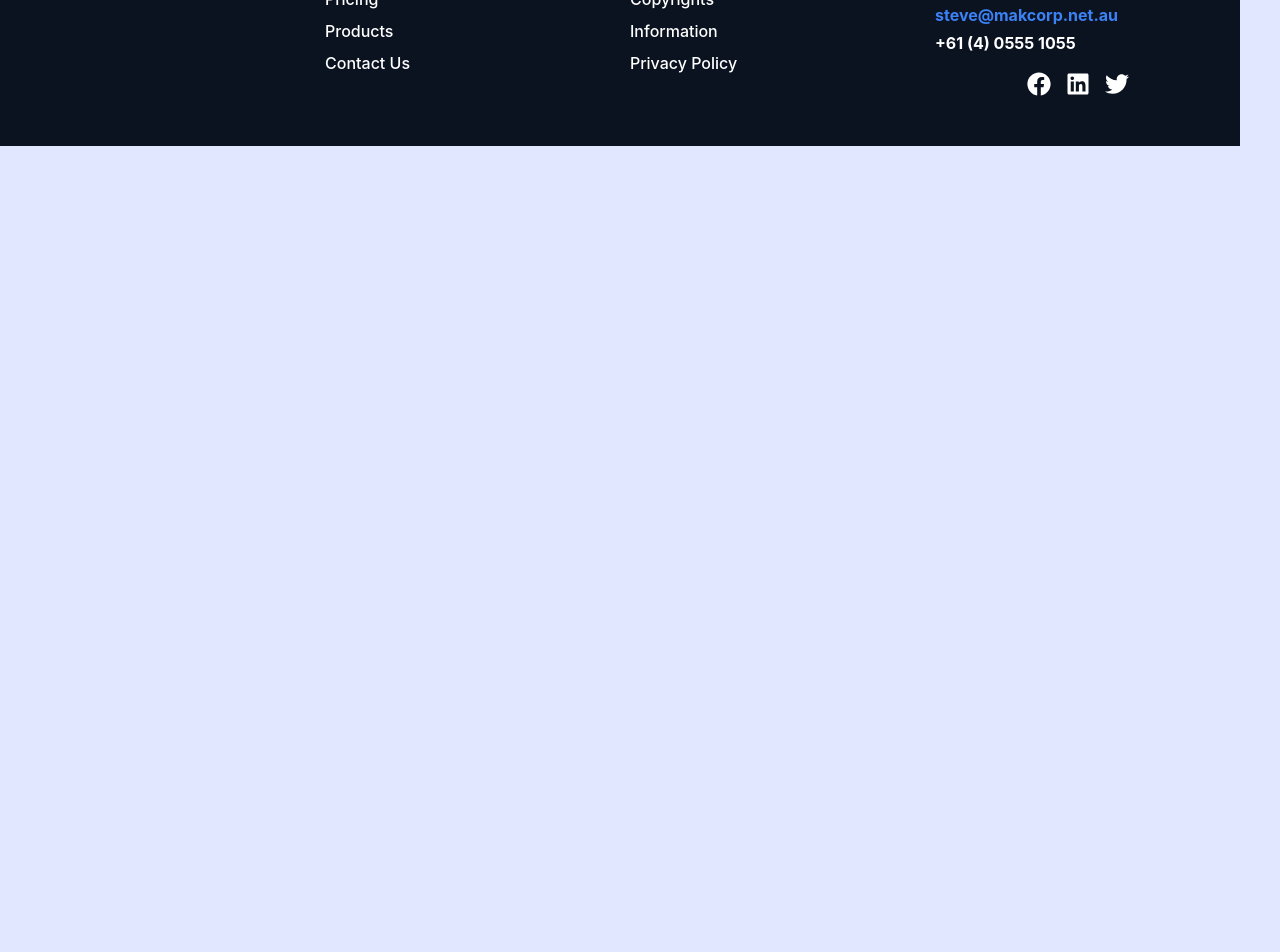
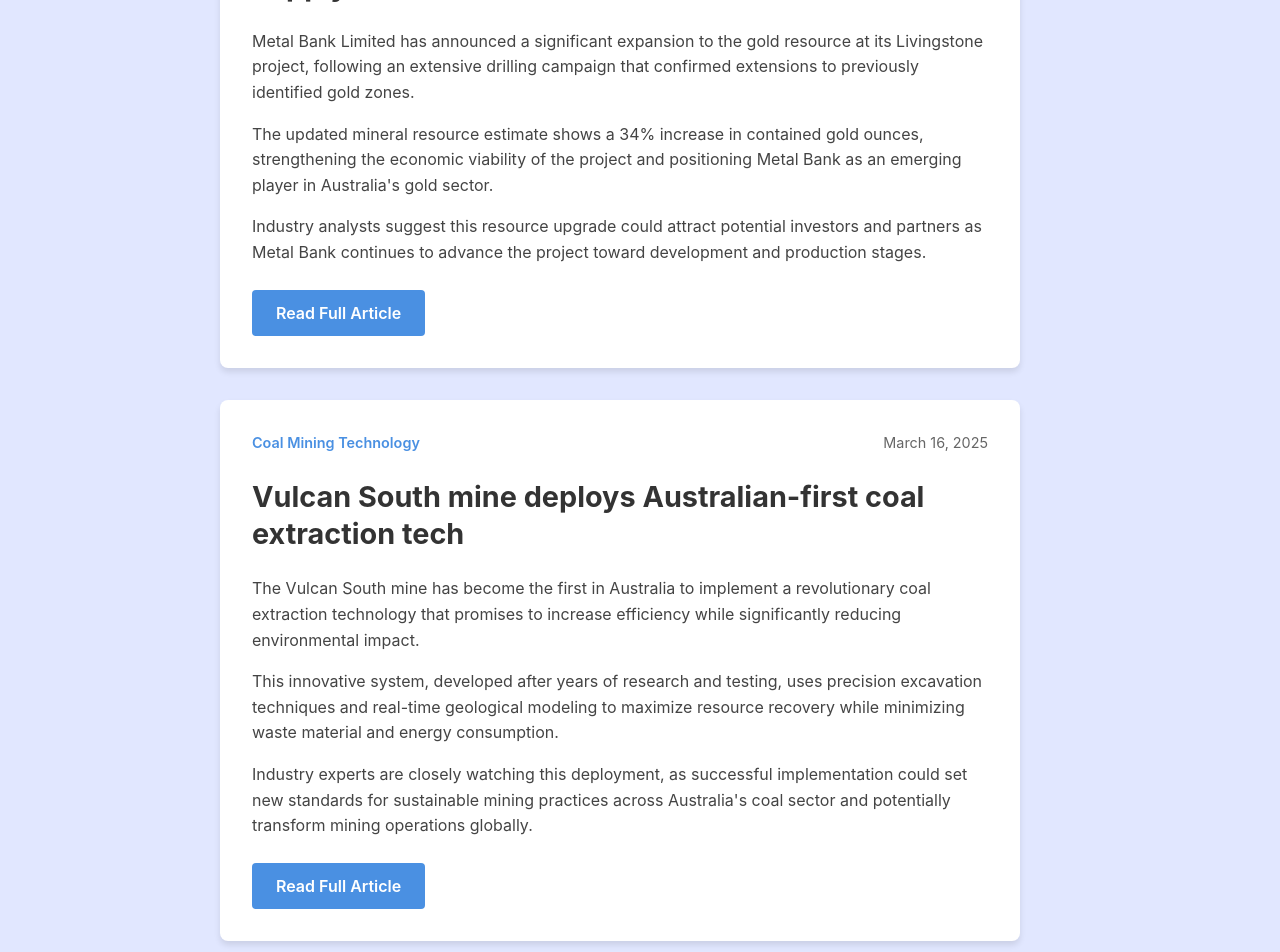
Before and after one commit to jayshah41/Puzzled, a React (Vite) app: page /news in a window 1280 px wide. Shown: the part 1020-1972 px from the top of the page. Before the commit the page ends 1166 px from the top, so only its background shows below. Built offline with nearby package versions, Linux system fonts and the light colour scheme.

Commit message:
Added more news content

```diff
--- a/src/components/NewsContent.jsx
+++ b/src/components/NewsContent.jsx
@@ -37,6 +37,70 @@ const NewsContent = () => {
           </a>
         </div>
       </div>
+
+      <div className="news-card">
+        <div className="news-details">
+          <span className="news-category">Gold Mining</span>
+          <span className="news-date">March 15, 2025</span>
+        </div>
+        <h2 className="news-title">Metal Bank adds to Livingstone's gold resource supply</h2>
+        <div className="news-excerpt">
+          <p>
+            Metal Bank Limited has announced a significant expansion to the gold resource at its Livingstone project,
+            following an extensive drilling campaign that confirmed extensions to previously identified gold zones.
+          </p>
+          <p>
+            The updated mineral resource estimate shows a 34% increase in contained gold ounces, strengthening the
+            economic viability of the project and positioning Metal Bank as an emerging player in Australia's gold sector.
+          </p>
+          <p>
+            Industry analysts suggest this resource upgrade could attract potential investors and partners as Metal Bank
+            continues to advance the project toward development and production stages.
+          </p>
+        </div>
+        <div className="news-actions">
+          <a
+            href="https://mining.com.au/metal-bank-adds-to-livingstones-gold-resource-supply/"
+            target="_blank"
+            rel="noopener noreferrer"
+            className="read-more-btn"
+          >
+            Read Full Article
+          </a>
+        </div>
+      </div>
+
+      <div className="news-card">
+        <div className="news-details">
+          <span className="news-category">Coal Mining Technology</span>
+          <span className="news-date">March 16, 2025</span>
+        </div>
+        <h2 className="news-title">Vulcan South mine deploys Australian-first coal extraction tech</h2>
+        <div className="news-excerpt">
+          <p>
+            The Vulcan South mine has become the first in Australia to implement a revolutionary coal extraction
+            technology that promises to increase efficiency while significantly reducing environmental impact.
+          </p>
+          <p>
+            This innovative system, developed after years of research and testing, uses precision excavation techniques
+            and real-time geological modeling to maximize resource recovery while minimizing waste material and energy consumption.
+          </p>
+          <p>
+            Industry experts are closely watching this deployment, as successful implementation could set new standards
+            for sustainable mining practices across Australia's coal sector and potentially transform mining operations globally.
+          </p>
+        </div>
+        <div className="news-actions">
+          <a
+            href="https://mining.com.au/vulcan-south-mine-deploys-australian-first-coal-extraction-tech/"
+            target="_blank"
+            rel="noopener noreferrer"
+            className="read-more-btn"
+          >
+            Read Full Article
+          </a>
+        </div>
+      </div>
     </div>
   );
 };
```
